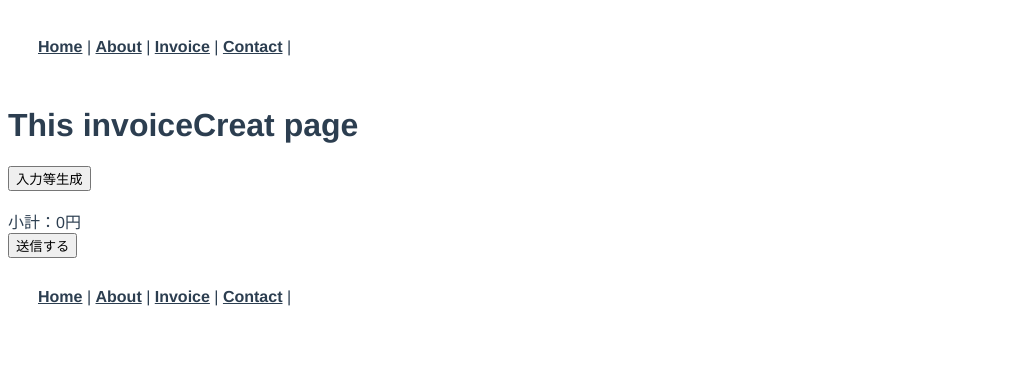
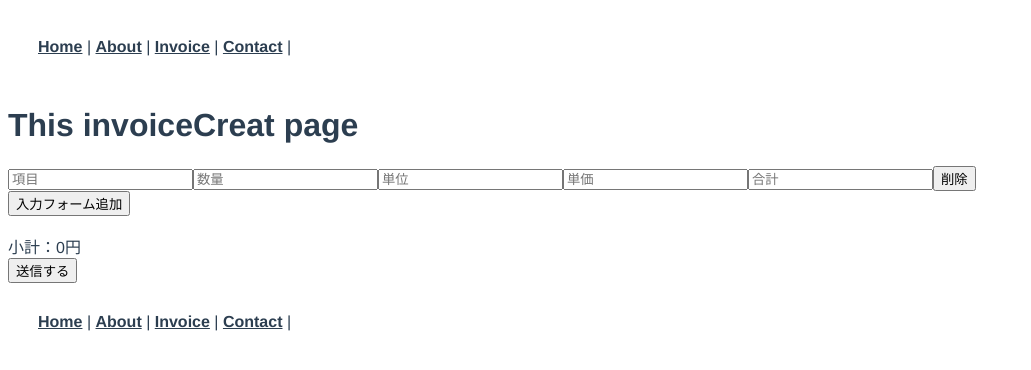
Before and after one commit to m-watari/vue3_cli_vuex_invoice, a Vue app: page /invoice-create in a window 1280 px wide. Shown: the top 370 px of the page, without its empty margins (0-1031 px from the left). Built offline with nearby package versions, Linux system fonts and the light colour scheme.

Commit message:
Display one input form by default

```diff
--- a/src/views/invoice/Create.vue
+++ b/src/views/invoice/Create.vue
@@ -3,7 +3,7 @@
   <div class="invoiceCreate">
     <h1>This invoiceCreat page</h1>
   </div>
-  <!-- 入力ボックスを表示する場所 ① -->
+  <!-- 入力ボックスを表示する -->
 
   <div v-for="(text, index) in texts" :key="text">
 
@@ -17,7 +17,7 @@
     <!-- 入力ボックスの削除ボタン -->
     <button type="button" @click="removeInput(index)">削除</button>
   </div>
-  <button type="button" @click="addInput">入力等生成</button>
+  <button type="button" @click="addInput">入力フォーム追加</button>
   <br><br>
   <div>小計：{{ sum.toLocaleString() }}円</div>
   <button type="button" @click="onSubmit">送信する</button>
@@ -87,45 +87,12 @@ export default {
     onSubmit() {
 
       console.log(this.texts);
-      // ./asseets/data.jsonにthis.textsを保存する
-      // const url = './asseets/data.json';
-      // const params = {
-      //     texts: this.texts
-      // };
-      // axios.post(url, params)
-      //     .then(response => {
-
-
-    // store this.texts in ./assets/data.json
-    // const url = './assets/data.json';
-    // const params = {
-    //     texts: this.texts
-    // };
-    // axios.post(url, params)
-    //     .then(response => {
-
-
-
-
-      // const url = '/multiple_inputs';
-      // const params = {
-      //     texts: this.texts
-      // };
-      // axios.post(url, params)
-      //     .then(response => {
-
-      //         // 成功した時
-
-      //     })
-      //     .catch(error => {
-
-      //         // 失敗した時
-
-      //     });
 
     }
   },
   mounted () {
+    // ページ読み込み時に入力ボックスを1つ表示する
+    this.addInput()
     // ブラウザから別のページに移動前にalertを表示する
     window.onbeforeunload = function () {
       return '入力した内容は保存されません。';
```
